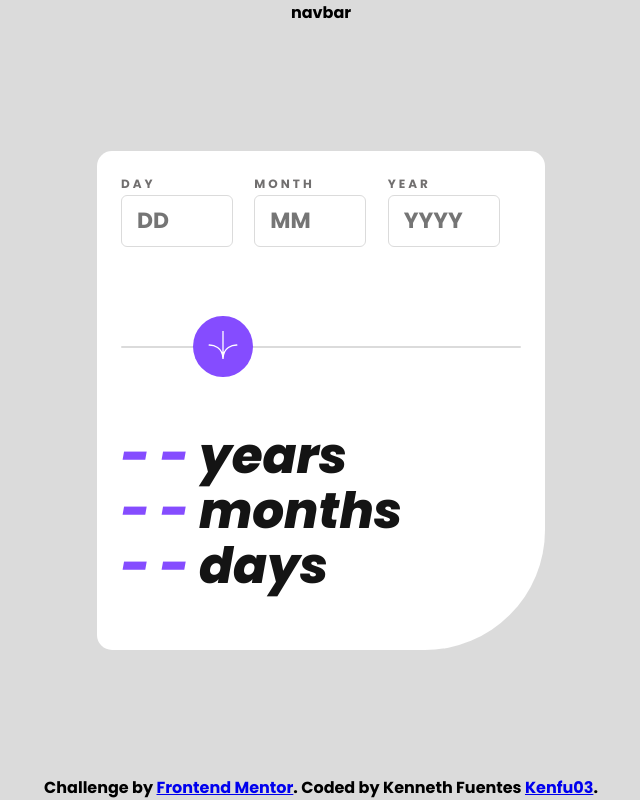
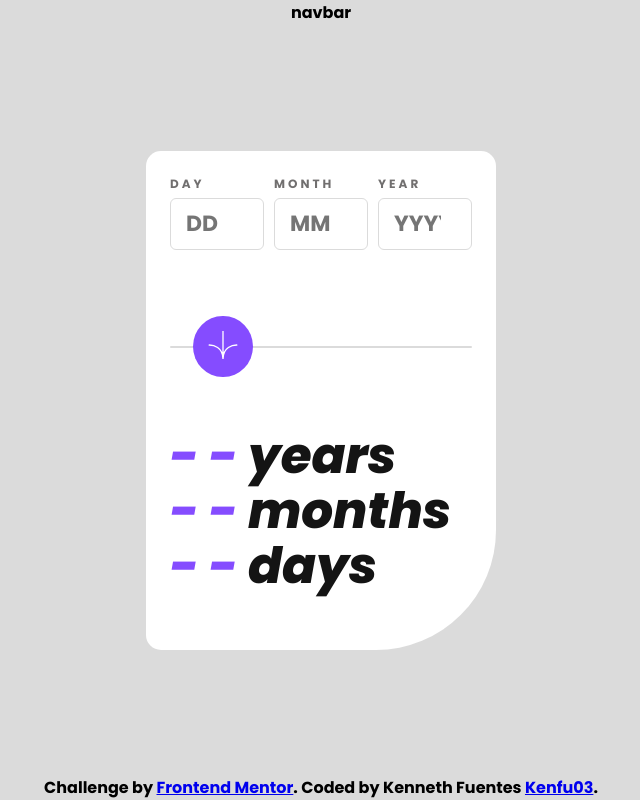
Before and after one commit to Kenfu03/AgeCalculator, a React (Vite) app: page / in a window 1280 px wide. Shown: the whole page, without its empty margins (319-959 px from the left). Built offline with nearby package versions, Linux system fonts and the light colour scheme.

Commit message:
upgrade the componenet
refactor the code, try to simplify the validations

```diff
--- a/src/components/AgeApp/AgeApp.css
+++ b/src/components/AgeApp/AgeApp.css
@@ -13,56 +13,52 @@
 }
 
 .inputDate-container{
-    display: grid;
-    width: 100%;
-    justify-items: start;
-    grid-template-columns: repeat(3, 1fr);
-    grid-template-rows: 20px 50px 20px;
+    display: flex;
+    align-content: center;
+    justify-content: space-between;
+    gap: 10px;
+
 }
 
-.inputDate-container p{
+.inputDate-items {
+    display: flex;
+    flex-direction: column;
+    width: 33%;
+
+}
+
+.inputDate-items p{
     margin: 0;
     padding-bottom: 5px;
     color: var(--dark-gray);
     letter-spacing: 3px;
     font-size: 12px;
+    text-transform: uppercase;
 }
 
-.inputDate-container input{
+.inputDate-items input{
     font-family: 'Poppins', sans-serif;
     font-weight: 700;
     font-size: 22px;
-    width: 60%;
+    width: 62px;
     height: 40px;
     border: 1px solid;
     border-color: var(--light-gray);
     border-radius: 6px;
     padding: 5px 15px;
+
 }
 
-.inputDate-container input:hover{
+.inputDate-items input:hover{
     border-color: var(--principal-color);
 }
 
-.inputDate-container .warning{
+.inputDate-items .warning{
     margin-top: 10px;
-    font-size: 10px;
-    color: var(--secundary-color);
-}
-
-.inputDate-container #dayWarning {
-    grid-column-start: -4;
-    grid-column-end: -3;
-
-}
-.inputDate-container #monthWarning {
-    grid-column-start: -3;
-    grid-column-end: -2;
-}
-
-.inputDate-container #yearWarning {
-    grid-column-start: -2;
-    grid-column-end: -1;
+    font-size: 8px;
+    color: var(--error-color);
+    width: 60%;
+    flex-grow: 2;
 }
 
 .btn-container{
--- a/src/components/AgeApp/AgeApp.tsx
+++ b/src/components/AgeApp/AgeApp.tsx
@@ -7,6 +7,13 @@ interface DatesTypes {
   day: string;
   month: string;
   year: string;
+}
+
+interface InputInterface {
+  name: string;
+  placeHolder: string;
+  min: number;
+  max: number;
 }
 
 const AgeApp = () => {
@@ -131,6 +138,10 @@ const AgeApp = () => {
     let yearInputVerify: boolean =
       inputElement.getAttribute("id") === "yearInput";
 
+    console.log(
+      "why dont work? " + inputElement.getAttribute("id") + dayInputVerify
+    );
+
     displayWarningMessage(inputElement.getAttribute("id"), "");
 
     if (+inputElement.value < 0) {
@@ -158,14 +169,8 @@ const AgeApp = () => {
       }
       inputElement.value = inputElement.value.slice(0, 2);
       if (dayInputVerify) {
-        if (+inputElement.value > maxDays) {
-          inputElement.value = maxDays + "";
-        }
         setInputDate({ ...inputDate, day: inputElement.value });
       } else if (monthInputVerify) {
-        if (+inputElement.value > 12) {
-          inputElement.value = "12";
-        }
         setMaxDays(setMaxD(+inputElement.value, true));
         setInputDate({ ...inputDate, month: inputElement.value });
       }
@@ -187,42 +192,29 @@ const AgeApp = () => {
     }
   };
 
+  const InputDate = (props: InputInterface) => {
+    return (
+      <div className={"inputDate-items"}>
+        <p>{props.name}</p>
+        <input
+          type="number"
+          id={props.name + "Input"}
+          placeholder={props.placeHolder}
+          onChange={(e) => verifyContent(e.target)}
+        />
+        <p className="warning" id={props.name + "Warning"}>
+          {dayWarning}
+        </p>
+      </div>
+    );
+  };
+
   return (
     <div className="ageApp-container">
       <div className="inputDate-container">
-        <p>DAY</p>
-        <p>MONTH</p>
-        <p>YEAR</p>
-        <input
-          type="number"
-          name="day"
-          id="dayInput"
-          placeholder="DD"
-          onChange={(e) => verifyContent(e.target)}
-        />
-        <input
-          type="number"
-          name="month"
-          id="monthInput"
-          placeholder="MM"
-          onChange={(e) => verifyContent(e.target)}
-        />
-        <input
-          type="number"
-          name="year"
-          id="yearInput"
-          placeholder="YYYY"
-          onChange={(e) => verifyContent(e.target)}
-        />
-        <p className="warning" id={"dayWarning"}>
-          {dayWarning}
-        </p>
-        <p className="warning" id={"monthWarning"}>
-          {monthWarning}
-        </p>
-        <p className="warning" id={"yearWarning"}>
-          {yearWarning}
-        </p>
+        <InputDate name="day" placeHolder="DD" min={1} max={maxDays} />
+        <InputDate name="month" placeHolder="MM" min={1} max={12} />
+        <InputDate name="year" placeHolder="YYYY" min={1} max={actualYear} />
       </div>
       <div className="btn-container">
         <div className="line"></div>
```
